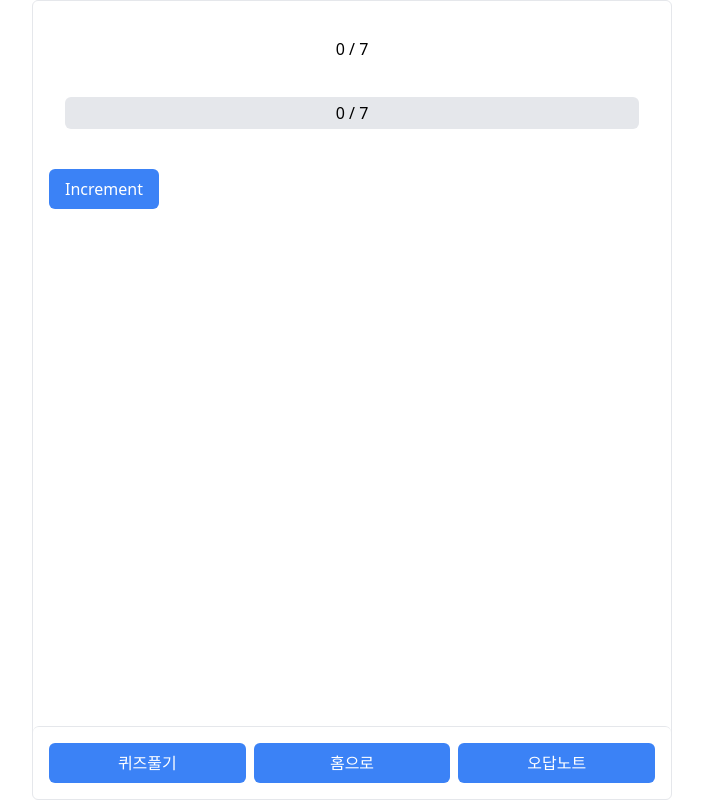
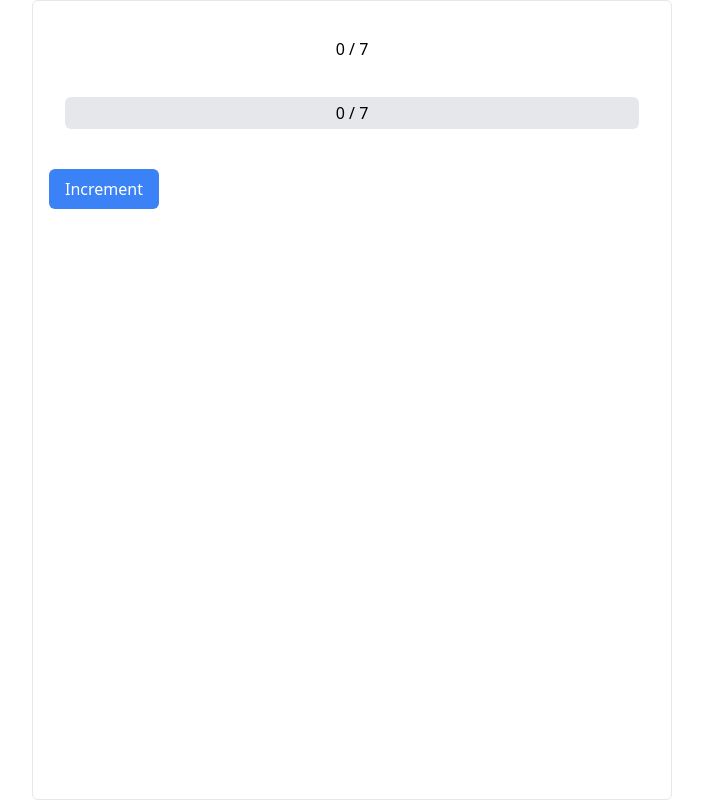
Before and after one commit to Doosies/assignment_quiz, a React (Vite) app: page / in a window 1280 px wide. Shown: the whole page, without its empty margins (288-991 px from the left). Built offline with nearby package versions, Linux system fonts and the light colour scheme.

Commit message:
remove: BottomBar 제거
- 필요없는 기능

```diff
--- a/src/components/common/BottomBar/BottomBar.tsx
+++ /dev/null
@@ -1,27 +0,0 @@
-import type { PropsWithChildren } from 'react';
-import { useNavigate } from 'react-router-dom';
-
-export function BottomBar({ children }: PropsWithChildren) {
-  return <nav className="flex w-full justify-around items-center p-4 gap-2 rounded-md border-t">{children}</nav>;
-}
-BottomBar.Item = BottomBarItem;
-
-interface BottomBarItemProps {
-  to: string;
-  label: string;
-}
-function BottomBarItem({ to, label }: BottomBarItemProps) {
-  const navigate = useNavigate();
-
-  const goToPage = () => {
-    navigate(to);
-  };
-  return (
-    <button
-      className="button flex-1 "
-      onClick={goToPage}
-    >
-      {label}
-    </button>
-  );
-}
--- a/src/components/common/BottomBar/index.ts
+++ /dev/null
@@ -1 +0,0 @@
-export * from './BottomBar';
--- a/src/components/common/index.ts
+++ b/src/components/common/index.ts
@@ -1,3 +1,2 @@
 export * from './Timer';
 export * from './ProgressBar';
-export * from './BottomBar';
--- a/src/router.tsx
+++ b/src/router.tsx
@@ -1,6 +1,5 @@
 import { Outlet, Route, createBrowserRouter, createRoutesFromElements } from 'react-router-dom';
 
-import { BottomBar } from '@components/common';
 import { GlobalLayout } from '@components/layout';
 
 import { HomePage, QuizPage, ResultsPage, WrongNotePage } from './pages';
@@ -15,20 +14,6 @@ const router = createBrowserRouter(
             <GlobalLayout.Main>
               <Outlet />
             </GlobalLayout.Main>
-            <BottomBar>
-              <BottomBar.Item
-                to="/quiz"
-                label="퀴즈풀기"
-              />
-              <BottomBar.Item
-                to="/"
-                label="홈으로"
-              />
-              <BottomBar.Item
-                to="/wrong-note"
-                label="오답노트"
-              />
-            </BottomBar>
           </GlobalLayout>
         </>
       }
```
Also changed, not shown: 1 other file (tests, documents, lock files or other folders).
